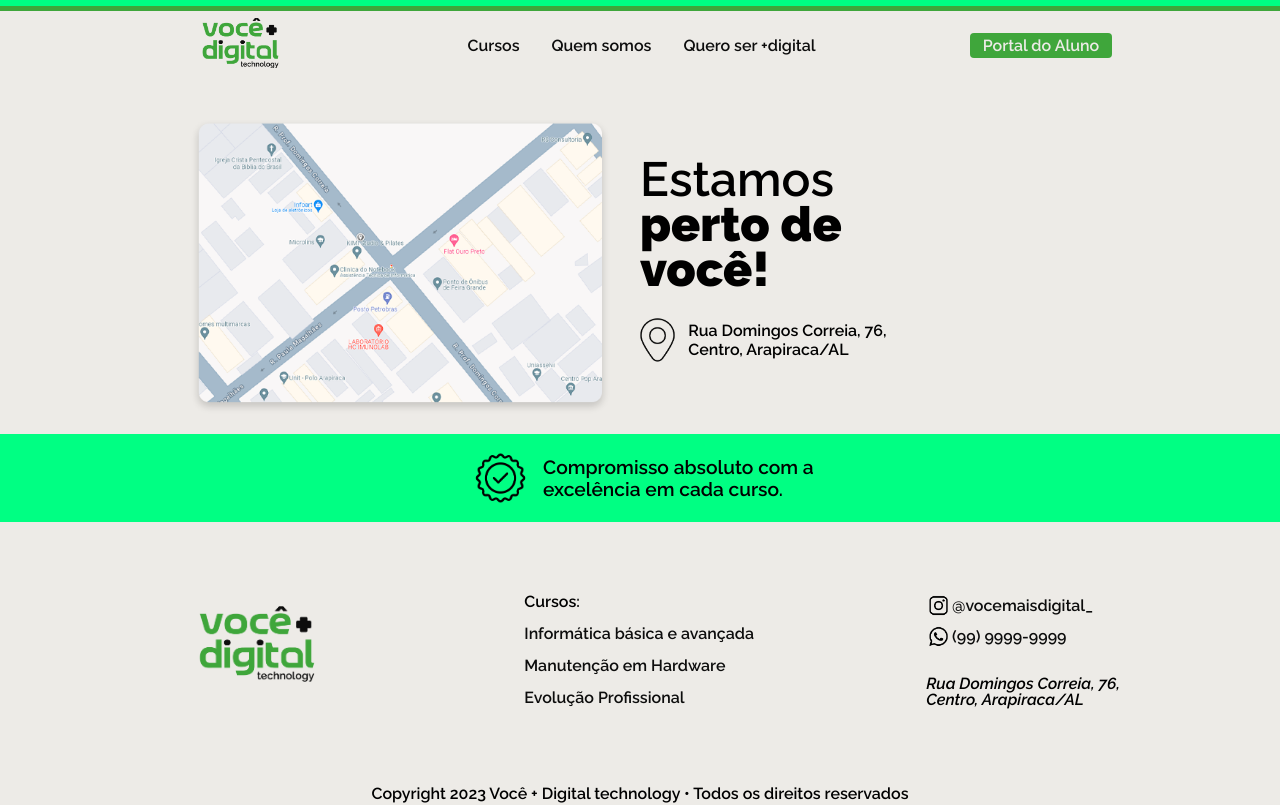
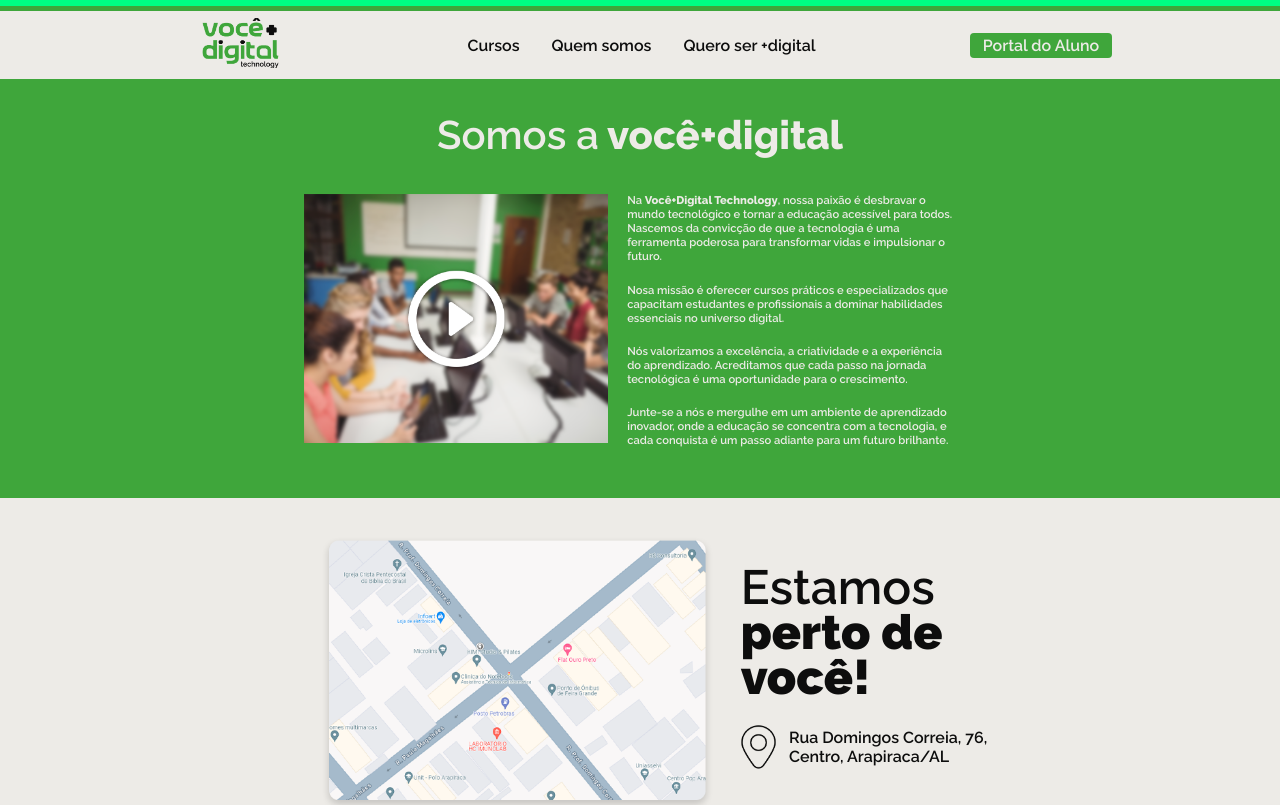
Before and after one commit to mateusaraujos/voce-mais-digital-technology, a React (Vite) app: page / in a window 1280 px wide. Shown: the top 805 px of the page. Built offline with nearby package versions, Linux system fonts and the light colour scheme.

Commit message:
Conceito de SouMais definido

```diff
--- a/src/App.jsx
+++ b/src/App.jsx
@@ -1,5 +1,6 @@
 import Header from "./components/Header/Header";
 import Footer from "./components/Footer/Footer";
+import SomosMais from "./components/SomosMais/SomosMais";
 import MapaLocal from "./components/MapaLocal/MapaLocal";
 
 function App() {
@@ -7,6 +8,7 @@
     <div>
       <Header />
       <main>
+        <SomosMais />
         <MapaLocal />
       </main>
       <Footer />
--- a/src/components/MapaLocal/MapaLocal.css
+++ b/src/components/MapaLocal/MapaLocal.css
@@ -1,11 +1,11 @@
-section {
+.section-three {
   width: 100%;
   background-color: #edebe7;
-  padding: 1rem 0;
 }
 
-.center-section {
+.center-section-three {
   max-width: 60rem;
+  padding: 1rem 0;
   margin: 0 auto;
 }
 
@@ -13,11 +13,11 @@
   display: flex;
   flex-wrap: wrap;
   align-items: center;
-  justify-content: flex-start;
+  justify-content: center;
 }
 
 .mapa-tamanho {
-  width: 30rem;
+  width: 28rem;
 }
 
 .mapa {
@@ -31,7 +31,7 @@
   flex-direction: column;
 }
 
-section h2 {
+.section-three h2 {
   line-height: 2.8rem;
   font-size: 3rem;
   font-weight: 900;
--- a/src/components/MapaLocal/MapaLocal.jsx
+++ b/src/components/MapaLocal/MapaLocal.jsx
@@ -5,8 +5,8 @@
 
 export default function MapaLocal() {
   return (
-    <section>
-      <div className="center-section">
+    <section className="section-three">
+      <div className="center-section-three">
         <div className="section-mapa">
           <div className="mapa-tamanho">
             <img className="mapa" src={imgMapa} alt="Mapa" />
--- /dev/null
+++ b/src/components/SomosMais/SomosMais.css
@@ -0,0 +1,42 @@
+.section-two {
+  background-color: #3fa63b;
+  color: #edebe7;
+  padding: 2rem;
+}
+
+.center-section-two {
+  max-width: 55.5rem;
+  margin: 0 auto;
+}
+
+.section-mais {
+  display: flex;
+  flex-wrap: wrap;
+  align-items: center;
+  justify-content: center;
+}
+
+.section-two h2 {
+  text-align: center;
+  font-size: 2.5rem;
+  font-weight: 800;
+  margin-bottom: 1rem;
+}
+
+.video-tamanho {
+  width: 19rem;
+}
+
+.video {
+  width: 100%;
+  height: auto;
+}
+
+.texto {
+  font-size: 0.7rem;
+  width: 23rem;
+}
+
+.texto p {
+  margin: 1.2rem;
+}
--- /dev/null
+++ b/src/components/SomosMais/SomosMais.jsx
@@ -0,0 +1,42 @@
+import imgVideo from "../../assets/img/video.png";
+import "./SomosMais.css";
+
+export default function SomosMais() {
+  return (
+    <section className="section-two">
+      <h2>
+        <span className="thin">Somos a</span> você+digital
+      </h2>
+      <div className="center-section-two">
+        <div className="section-mais">
+          <div className="video-tamanho">
+            <img className="video" src={imgVideo} alt="Vídeo" />
+          </div>
+          <div className="texto">
+            <p>
+              Na <strong>Você+Digital Technology</strong>, nossa paixão é
+              desbravar o mundo tecnológico e tornar a educação acessível para
+              todos. Nascemos da convicção de que a tecnologia é uma ferramenta
+              poderosa para transformar vidas e impulsionar o futuro.
+            </p>
+            <p>
+              Nosa missão é oferecer cursos práticos e especializados que
+              capacitam estudantes e profissionais a dominar habilidades
+              essenciais no universo digital.
+            </p>
+            <p>
+              Nós valorizamos a excelência, a criatividade e a experiência do
+              aprendizado. Acreditamos que cada passo na jornada tecnológica é
+              uma oportunidade para o crescimento.
+            </p>
+            <p>
+              Junte-se a nós e mergulhe em um ambiente de aprendizado inovador,
+              onde a educação se concentra com a tecnologia, e cada conquista é
+              um passo adiante para um futuro brilhante.
+            </p>
+          </div>
+        </div>
+      </div>
+    </section>
+  );
+}
--- a/src/index.css
+++ b/src/index.css
@@ -10,6 +10,8 @@
   font-family: "Raleway", sans-serif;
   font-weight: 600;
 
+  color: #0d0d0d;
+
   font-synthesis: none;
   text-rendering: optimizeLegibility;
 }
@@ -20,6 +22,10 @@
   padding: 0;
 }
 
+a {
+  color: #0d0d0d;
+}
+
 ul {
   list-style-type: none;
   padding-left: 0;
```
